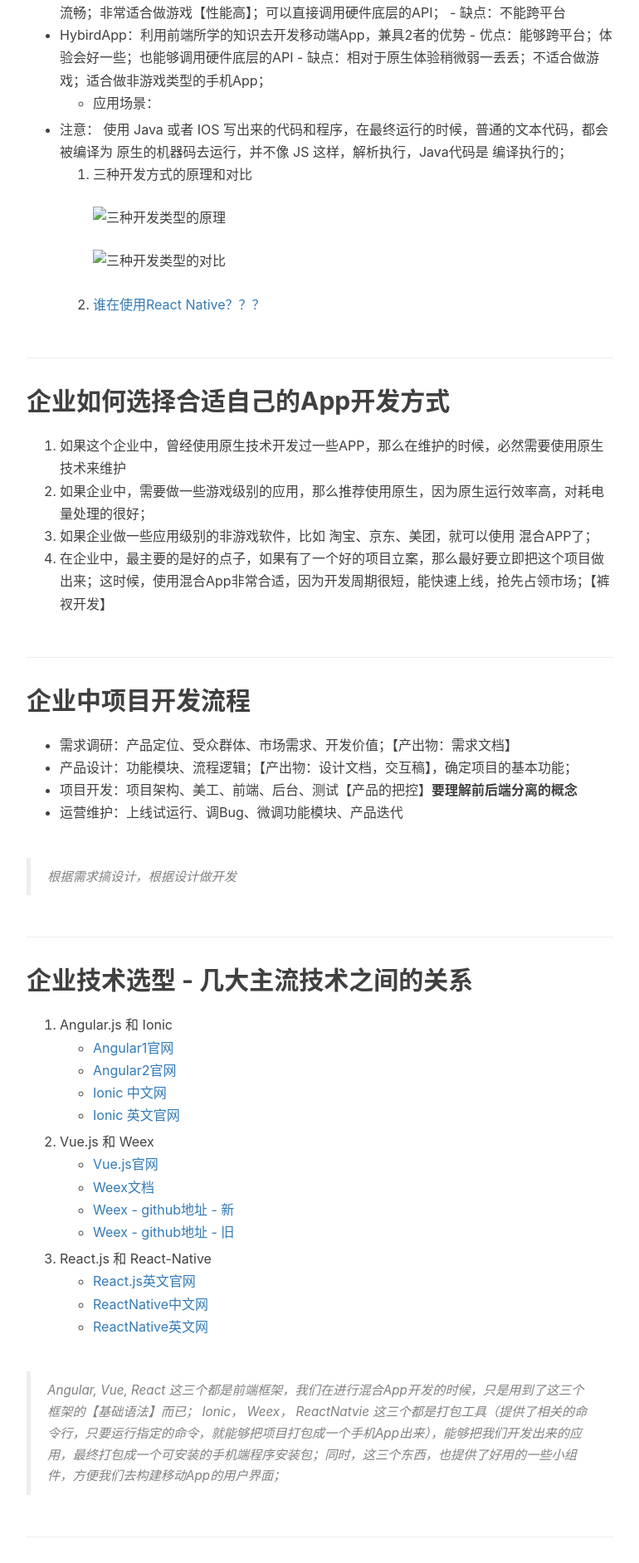
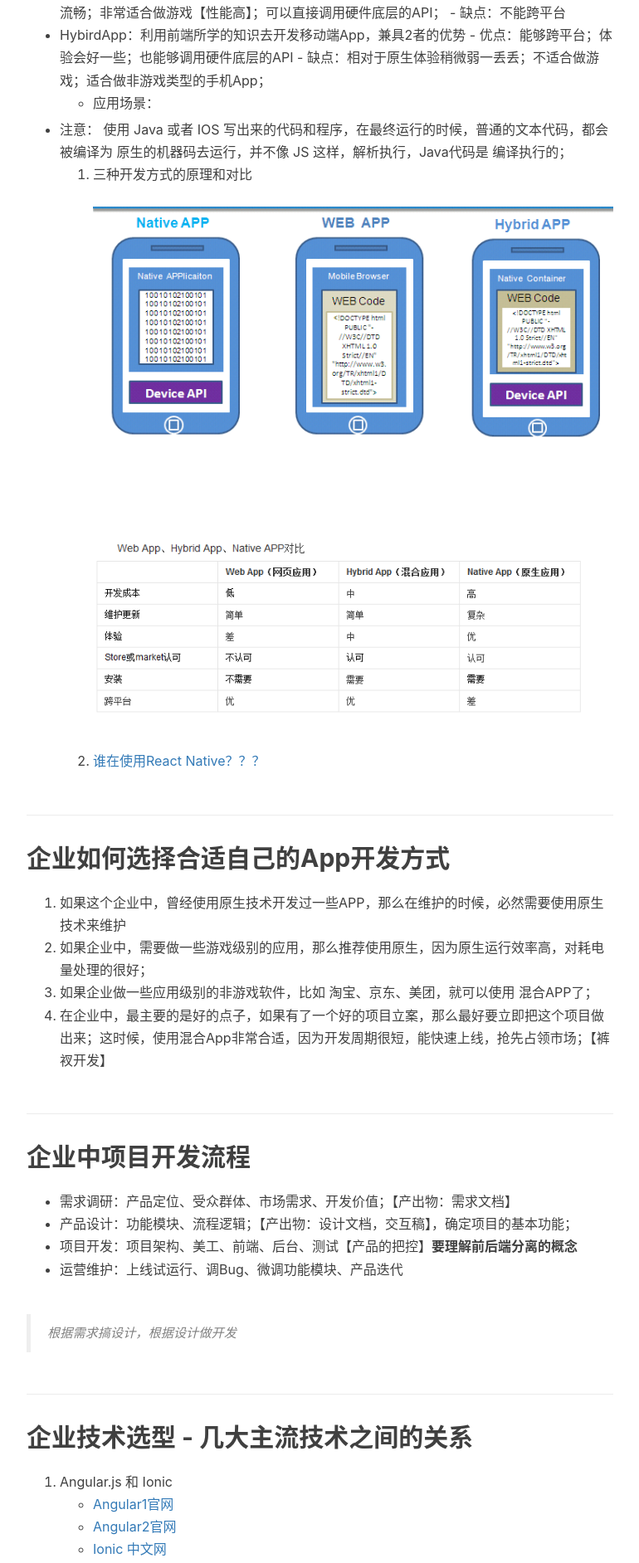
Before and after one commit to lyyyd/OrangeManDavid.github.io, a Jekyll site: the page built from _posts/2020-01-04-react-day01.md, in a window 1280 px wide. Shown: the part 2587-4471 px from the top of the page at 83% size, without its empty margins (233-1003 px from the left). Built offline with Jekyll 4.4.1, drawn with Linux system fonts in a browser that asks for light colours; nearby versions of some CDN libraries; comment, search, counter and statistics services are not loaded.

Commit message:
React No.001 evidence path

```diff
--- a/_posts/2020-01-04-react-day01.md
+++ b/_posts/2020-01-04-react-day01.md
@@ -70,8 +70,8 @@ tags:
 	- 应用场景：
  + 注意： 使用 Java 或者 IOS 写出来的代码和程序，在最终运行的时候，普通的文本代码，都会被编译为 原生的机器码去运行，并不像 JS 这样，解析执行，Java代码是 编译执行的；
 2. 三种开发方式的原理和对比
-![三种开发类型的原理](img/react/devmedhod.jpeg)
-![三种开发类型的对比](img/react/devcompare.jpeg)
+![三种开发类型的原理](/img/react/devmedhod.jpeg)
+![三种开发类型的对比](/img/react/devcompare.jpeg)
 3. [谁在使用React Native？？？](https://facebook.github.io/react-native/showcase.html)
 
 ## 企业如何选择合适自己的App开发方式
```
